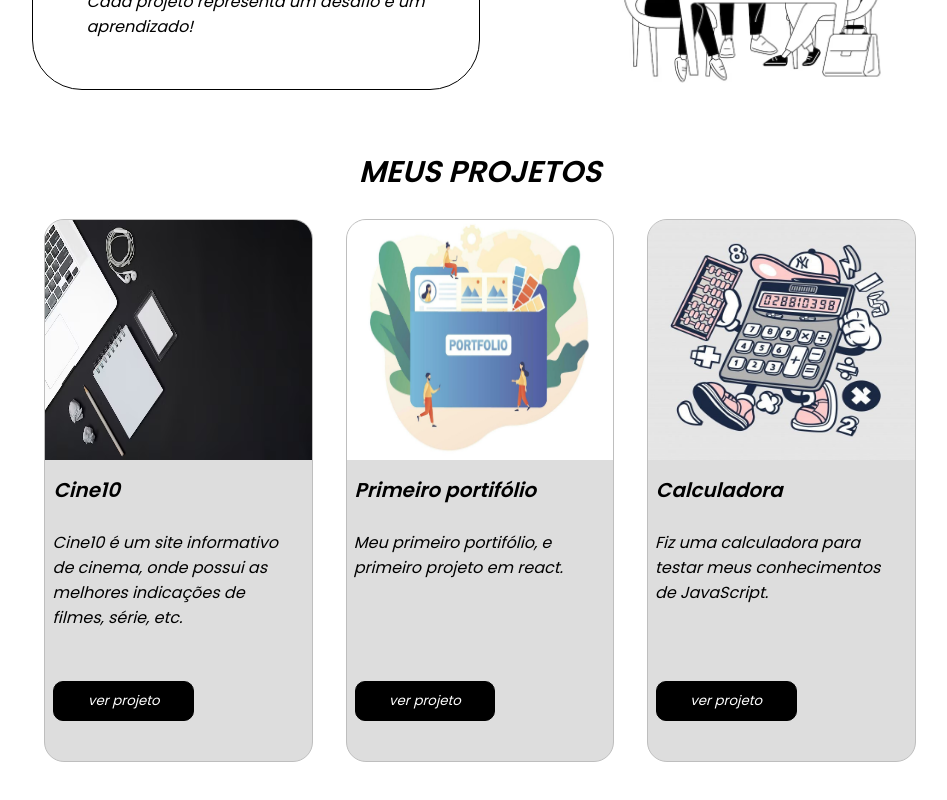
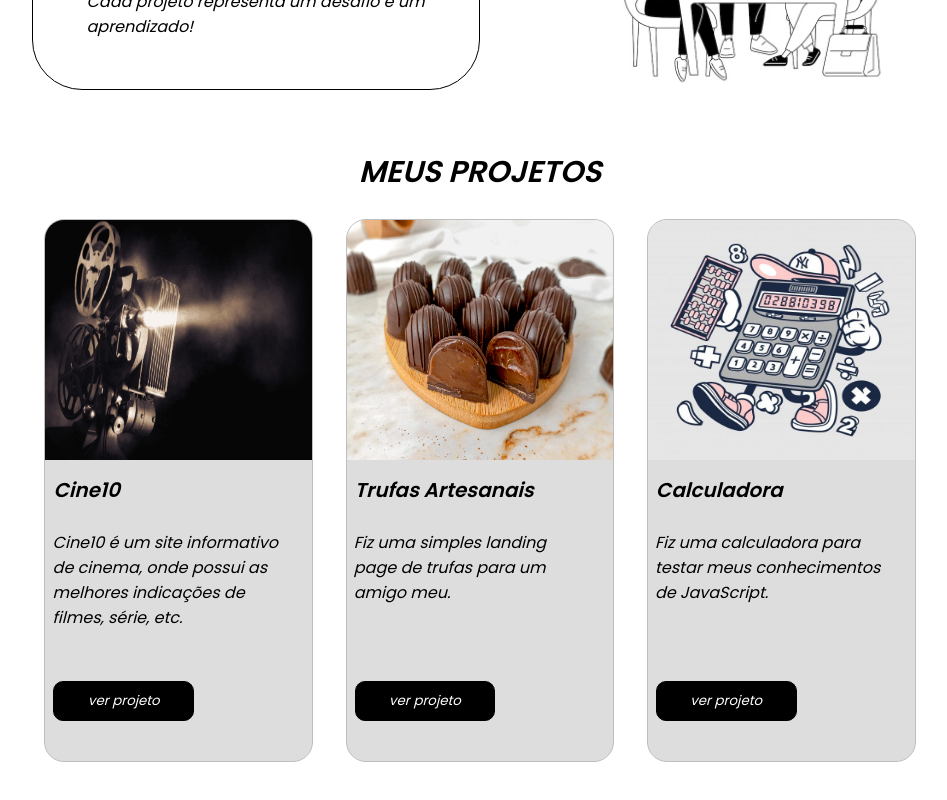
Before and after one commit to HeitorDenech/NovoPortifolio, a React (Vite) app: page /projetos in a window 1280 px wide. Shown: the part 410-1210 px from the top of the page, without its empty margins (160-1107 px from the left). Built offline with nearby package versions, Linux system fonts and the light colour scheme.

Commit message:
atualizando os projetos

```diff
--- a/src/pages/Projetos/Projetos.jsx
+++ b/src/pages/Projetos/Projetos.jsx
@@ -1,8 +1,9 @@
 import './Projetos.css'
 import apresentacao from "../../assets/apresentacao.avif"
-import portifolio from "../../assets/portifoliowallpaper.avif"
+import cinemawallpaper from "../../assets/cinemawallpaper.png"
 import portifolio2 from "../../assets/portifoliowallpaper2.jpg"
 import calculadoraimg from "../../assets/calculadoraimg.jpg"
+import trufasdebrigadeiro from "../../assets/trufas-de-brigadeiro.webp"
 
 function Projetos() {
     return (
@@ -29,7 +30,7 @@ function Projetos() {
 
                 <div className='container-projetos'>
                     <div className='container-projetos-img'>
-                        <img src={portifolio} alt="" />
+                        <img src={cinemawallpaper} alt="" />
                     </div>
 
                     <div className='title-projeto'>
@@ -52,19 +53,19 @@ function Projetos() {
 
                 <div className='container-projetos'>
                     <div className='container-projetos-img'>
-                        <img src={portifolio2} alt="" />
+                        <img src={trufasdebrigadeiro} alt="" />
                     </div>
 
                     <div className='title-projeto'>
-                        <h1>Primeiro portifólio</h1>
+                        <h1>Trufas Artesanais</h1>
                     </div>
 
                     <div className='descricao-projeto'>
-                        <p>Meu primeiro portifólio, e primeiro projeto em react.</p>
+                        <p>Fiz uma simples landing page de trufas para um amigo meu.</p>
                     </div>
 
                     <div className='div-botao'>
-                        <a href="https://heitor-portifolio.vercel.app/" target='_blank'>
+                        <a href="https://landing-page-trufa.vercel.app/" target='_blank'>
                             <button>
                                 ver projeto
                             </button>
```
Also changed, not shown: src/assets/cinemawallpaper.png (added), src/assets/trufas-de-brigadeiro.webp (added).
